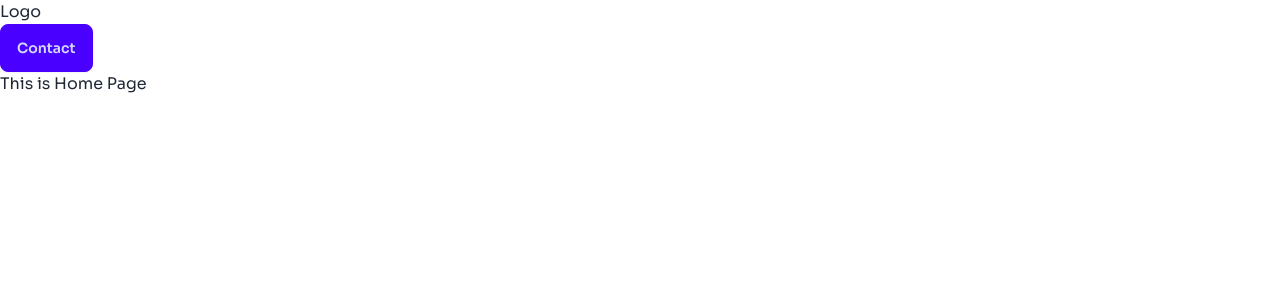
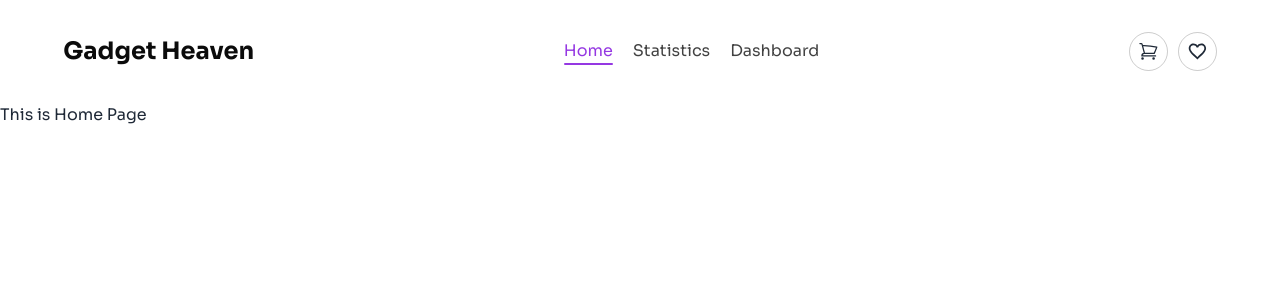
Before and after one commit to programming-hero-web-course-4/b10a8-gadget-heaven-tariqul420, a React (Vite) app: page / in a window 1280 px wide. Shown: the top 300 px of the page. Built offline with nearby package versions, Linux system fonts and the light colour scheme.

Commit message:
add NavBar

```diff
--- a/src/Components/Others/NavBar.jsx
+++ b/src/Components/Others/NavBar.jsx
@@ -1,14 +1,56 @@
-import { Link } from "react-router-dom";
+// react icons
+import { IoIosSearch } from "react-icons/io";
+import { CiMenuFries } from "react-icons/ci";
+import { HiOutlineShoppingCart } from "react-icons/hi2";
+import { useState } from "react";
+import { Link, NavLink } from "react-router-dom";
+import { MdOutlineFavoriteBorder } from "react-icons/md";
 
 const NavBar = () => {
+
+    const [mobileSidebarOpen, setMobileSidebarOpen] = useState(false)
+
     return (
-        <div>
-            <div>
-                <Link to="/">Logo</Link>
-            </div>
-            <div>
-                <button className="btn btn-primary">Contact</button>
-            </div>
+        <div className="my-6">
+            <nav
+                className="flex items-center justify-between relative bg-white boxShadow rounded-full px-[10px] py-[8px] w-11/12 mx-auto">
+                <Link to="/">
+                    <h1 className="font-bold text-color-secondary text-2xl">Gadget Heaven</h1>
+                </Link>
+                <ul className="items-center gap-[20px] text-[1rem] text-[#424242] lg:flex hidden">
+                    <NavLink to="/"><li className="navBarLink">Home</li></NavLink>
+                    <NavLink to="/statistics"><li className="navBarLink">Statistics</li></NavLink>
+                    <NavLink to="/dashboard"><li className="navBarLink">Dashboard</li></NavLink>
+
+                </ul>
+
+                <div className="items-center gap-[10px] flex">
+                    <button className="text-[1.3rem] p-2 rounded-full  hover:text-color-primary transition-all duration-300" style={{border: "1px solid #00000033"}}>
+                        <HiOutlineShoppingCart />
+                    </button>
+                    <button className="text-[1.3rem] p-2 rounded-full  hover:text-color-primary transition-all duration-300" style={{border: "1px solid #00000033"}}>
+                        <MdOutlineFavoriteBorder />
+                    </button>
+
+                    <CiMenuFries className="text-[1.8rem] mr-1 text-[#424242]c cursor-pointer lg:hidden flex"
+                        onClick={() => setMobileSidebarOpen(!mobileSidebarOpen)} />
+                </div>
+
+                <aside
+                    className={` ${mobileSidebarOpen ? "translate-x-0 opacity-100 z-20" : "translate-x-[200px] opacity-0 z-[-1]"} lg:hidden bg-white boxShadow p-4 text-center absolute top-[65px] right-0 w-full rounded-md transition-all duration-300`}>
+                    <div className="relative mb-5">
+                        <input
+                            className="py-1.5 pr-4 w-full pl-10 rounded-full border border-gray-200 outline-none focus:border-[#3B9DF8]"
+                            placeholder="Search..." />
+                        <IoIosSearch className="absolute top-[8px] left-3 text-gray-500 text-[1.3rem]" />
+                    </div>
+                    <ul className="items-center gap-[20px] text-[1rem] text-gray-600 flex flex-col">
+                        <NavLink to="/"><li className="navBarLink">Home</li></NavLink>
+                        <NavLink to="/coffees"><li className="navBarLink">Coffees</li></NavLink>
+                        <NavLink to="/dashboard"><li className="navBarLink">Dashboard</li></NavLink>
+                    </ul>
+                </aside>
+            </nav>
         </div>
     );
 };
--- a/src/Layouts/Root.jsx
+++ b/src/Layouts/Root.jsx
@@ -6,14 +6,14 @@ function Root() {
   const navigation = useNavigation()
 
   return (
-    <>
+    <div className="min-h-screen flex flex-col">
       <NavBar />
-      <div>
+      <div className="flex-grow">
         {
           navigation.state === "loading" ? <Loading /> : <Outlet />
         }
       </div>
-    </>
+    </div>
   )
 }
 
--- /dev/null
+++ b/src/Pages/Dashboard.jsx
@@ -0,0 +1,9 @@
+const Dashboard = () => {
+    return (
+        <div>
+            This is Dashboard
+        </div>
+    );
+};
+
+export default Dashboard;
--- /dev/null
+++ b/src/Pages/Statistics.jsx
@@ -0,0 +1,9 @@
+const Statistics = () => {
+    return (
+        <div>
+            This is statistics
+        </div>
+    );
+};
+
+export default Statistics;
--- a/src/index.css
+++ b/src/index.css
@@ -4,3 +4,40 @@
 @tailwind base;
 @tailwind components;
 @tailwind utilities;
+
+nav a.active {
+    color:#9538e2;
+    position: relative;
+    transition: all 0.3s ease;
+}
+
+nav a.active::before {
+    content: '';
+    width: 100%;
+    background-color: #9538e2;
+    height: 2px;
+    position: absolute;
+    bottom: -2px;
+    left: 0;
+    border-radius: 9999px;
+    transition: all 0.3s ease;
+}
+
+nav a {
+    transition: all 0.3s ease;
+}
+
+nav a:hover {
+    color: #9538e2;
+    cursor: pointer;
+}
+
+nav a.active:hover {
+    text-decoration: none;
+}
+
+@layer components {
+    .navBarLink {
+        @apply before:w-0 hover:before:w-full before:bg-[#9538e2] before:h-[2px] before:transition-all before:duration-300 before:absolute relative before:rounded-full before:bottom-[-2px] hover:text-[#9538e2] transition-all duration-300 before:left-0 cursor-pointer capitalize;
+    }
+}
```
Also changed, not shown: src/Routes/Routes.jsx (+11 -1 lines), vercel.json (deleted).
